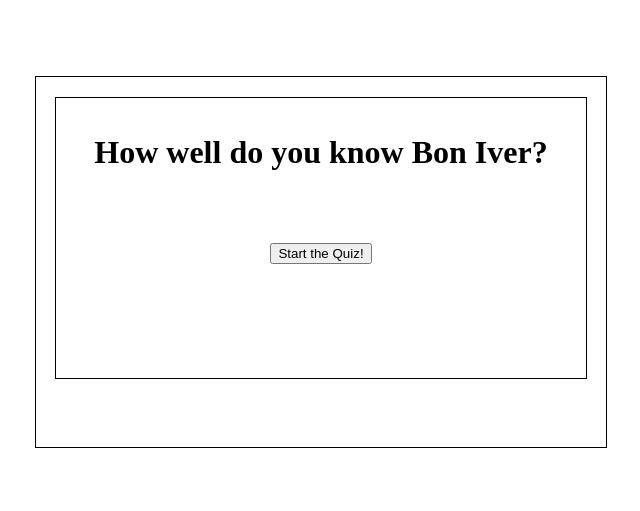
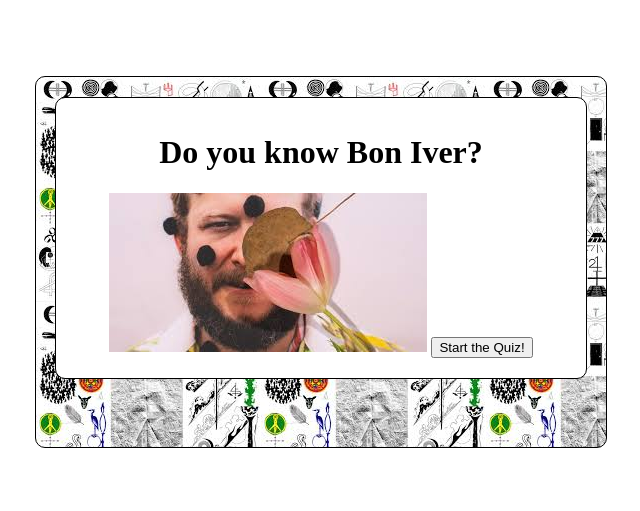
Before and after one commit to anthonyhi11/quizApp, a plain HTML site: page index.html in a window 1280 px wide. Shown: the whole page, without its empty margins (23-663 px from the left). Drawn offline with nearby package versions, Linux system fonts and the light colour scheme.

Commit message:
added background image andjs is fully functional

```diff
--- a/index.html
+++ b/index.html
@@ -14,7 +14,8 @@
     <!--start page-->
     <div class="outer-container">
         <div class="container js-start-page">
-            <h1>How well do you know Bon Iver?</h1>
+            <h1>Do you know Bon Iver?</h1>
+            <img src="images/justin-face.jpeg" id="justin-face">
             <button class="start-button js-start-button">Start the Quiz!</button>
          </div>
     </div>
--- a/index.js
+++ b/index.js
@@ -49,10 +49,10 @@ function nextQuestion() {
 function showResult() {
     //checks answer and should return either the correct or incorrect result
     let correctAnswer = STORE.questions[STORE.currentQuestion].answer;
-    $('.js-submit').click(function(e) {
+    $('.js-question-form').submit(function(e) {
         e.preventDefault();
         let userAnswer = $('input[type="radio"]:checked').val();
-        if (userAnswer == correctAnswer) {
+        if (userAnswer === correctAnswer) {
             updateCurrentScore();
             $('.outer-container').replaceWith(`<div class="outer-container"><div class="container">
             <h2>Correct!</h2>
--- a/main.css
+++ b/main.css
@@ -11,6 +11,8 @@ body {
     height: 250px;
     margin: auto;
     margin-top: 10px;
+    background-color: white;
+    border-radius: 10px;
 }
 .outer-container {
     padding:10px;
@@ -18,6 +20,8 @@ body {
     border: 1px solid black;
     width: 550px;
     height: 350px;
+    background: url('images/background.jpeg');
+    border-radius: 10px;
 }
 .start-button {
     margin-top: 50px;
```
